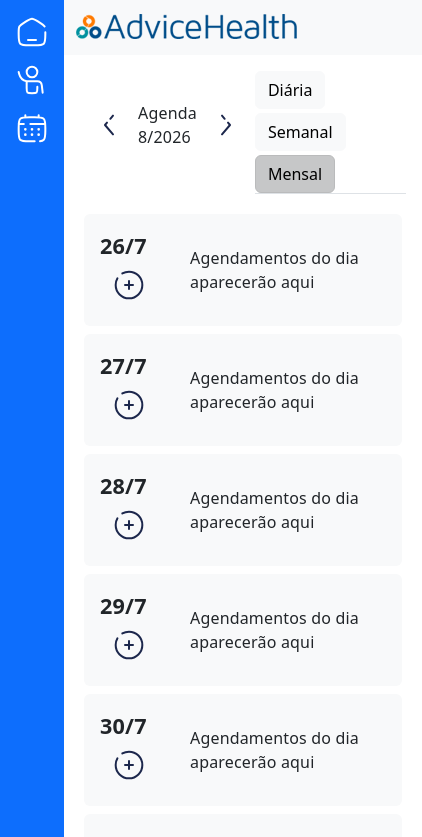
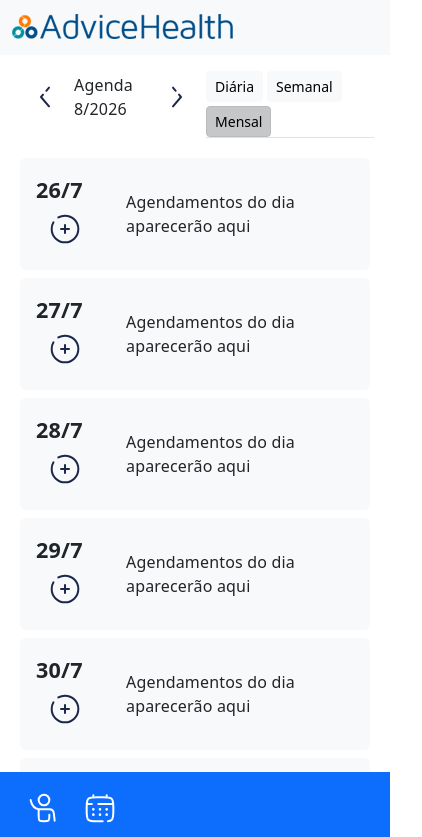
Before and after one commit to lauravivan/advice-health-teste, a React (Vite) app: page /schedules in a window 390 px wide. Shown: the top 837 px of the page, 422 px wide, since content can reach past the window. Built offline with nearby package versions, Linux system fonts and the light colour scheme.

Commit message:
fix: responsiveness

```diff
--- a/src/App.tsx
+++ b/src/App.tsx
@@ -39,9 +39,9 @@ function App() {
 
   return (
     <BrowserRouter>
-      <main className="d-flex w-100 h-100">
+      <main className="d-flex flex-column flex-column-reverse flex-md-row w-100 h-100">
         <Aside />
-        <div className="d-flex flex-column w-100 h-100">
+        <div className="d-flex flex-column w-100 h-100 mb-5">
           <Header />
           <div className="d-flex p-3 w-100 h-100">
             <Routes>
--- a/src/components/Aside.tsx
+++ b/src/components/Aside.tsx
@@ -4,13 +4,13 @@ import PersonIcon from './icons/Person';
 import HomeIcon from './icons/Home';
 
 const AsideIconItem = ({ children }: { children: React.ReactNode }) => {
-  return <li className="bg-secondary:hover">{children}</li>;
+  return <li className="bg-secondary:hover p-1">{children}</li>;
 };
 
 const Aside = () => {
   return (
-    <aside className="d-flex bg-primary h-100 w-[50px] p-3">
-      <ul className="list-unstyled d-flex flex-column gap-3">
+    <aside className="d-flex bg-primary h-md-100 pt-3 p-md-3 z-3">
+      <ul className="list-unstyled d-flex flex-md-column gap-3">
         <AsideIconItem>
           <Link title="Página inicial" to="/">
             <HomeIcon />
--- a/src/db/schedules.json
+++ b/src/db/schedules.json
@@ -5,7 +5,7 @@
     "date": "2026-08-19T09:00:00",
     "status": "ATTENDED",
     "transferred": false,
-    "price": 350.0,
+    "price": "350.0",
     "patient": {
       "fullName": "Carlos Eduardo Silva",
       "cpf": "123.456.789-01",
@@ -30,7 +30,7 @@
     "date": "2026-08-19T10:30:00",
     "status": "ATTENDED",
     "transferred": true,
-    "price": 280.0,
+    "price": "280.0",
     "patient": {
       "fullName": "Ana Paula Mendes",
       "cpf": "234.567.890-12",
@@ -47,7 +47,7 @@
     },
     "paymentInfo": {
       "method": "CREDIT-CARD",
-      "installments": 2
+      "installments": "2"
     }
   },
   {
@@ -56,7 +56,7 @@
     "date": "2026-08-20T08:30:00",
     "status": "CANCELED",
     "transferred": false,
-    "price": 250.0,
+    "price": "250.0",
     "patient": {
       "fullName": "Marcos Vinícius Rocha",
       "cpf": "345.678.901-23",
@@ -81,7 +81,7 @@
     "date": "2026-08-20T14:00:00",
     "status": "ATTENDED",
     "transferred": false,
-    "price": 320.0,
+    "price": "320.0",
     "patient": {
       "fullName": "Fernanda Oliveira Costa",
       "cpf": "456.789.012-34",
@@ -98,7 +98,7 @@
     },
     "paymentInfo": {
       "method": "CREDIT-CARD",
-      "installments": 3
+      "installments": "3"
     }
   },
   {
@@ -107,7 +107,7 @@
     "date": "2026-08-21T09:30:00",
     "status": "SCHEDULED",
     "transferred": false,
-    "price": 300.0,
+    "price": "300.0",
     "patient": {
       "fullName": "Ricardo Almeida Santos",
       "cpf": "567.890.123-45",
@@ -132,7 +132,7 @@
     "date": "2026-08-21T15:30:00",
     "status": "SCHEDULED",
     "transferred": true,
-    "price": 380.0,
+    "price": "380.0",
     "patient": {
       "fullName": "Juliana Martins Pereira",
       "cpf": "678.901.234-56",
@@ -149,7 +149,7 @@
     },
     "paymentInfo": {
       "method": "CREDIT-CARD",
-      "installments": 4
+      "installments": "4"
     }
   },
   {
@@ -158,7 +158,7 @@
     "date": "2026-08-22T10:00:00",
     "status": "CANCELED",
     "transferred": true,
-    "price": 290.0,
+    "price": "290.0",
     "patient": {
       "fullName": "Camila Ferreira Lima",
       "cpf": "789.012.345-67",
@@ -183,7 +183,7 @@
     "date": "2026-08-24T16:00:00",
     "status": "SCHEDULED",
     "transferred": false,
-    "price": 330.0,
+    "price": "330.0",
     "patient": {
       "fullName": "Daniel Henrique Souza",
       "cpf": "890.123.456-78",
@@ -200,7 +200,7 @@
     },
     "paymentInfo": {
       "method": "CREDIT-CARD",
-      "installments": 2
+      "installments": "2"
     }
   },
   {
@@ -209,7 +209,7 @@
     "date": "2026-08-25T11:00:00",
     "status": "ATTENDED",
     "transferred": true,
-    "price": 270.0,
+    "price": "270.0",
     "patient": {
       "fullName": "Beatriz Cristina Alves",
       "cpf": "901.234.567-89",
@@ -234,7 +234,7 @@
     "date": "2026-08-26T13:30:00",
     "status": "SCHEDULED",
     "transferred": false,
-    "price": 310.0,
+    "price": "310.0",
     "patient": {
       "fullName": "Gustavo Henrique Martins",
       "cpf": "012.345.678-90",
@@ -259,7 +259,7 @@
     "date": "2026-08-27T08:00:00",
     "status": "CANCELED",
     "transferred": false,
-    "price": 350.0,
+    "price": "350.0",
     "patient": {
       "fullName": "Larissa Fernanda Gomes",
       "cpf": "112.233.445-56",
@@ -276,7 +276,7 @@
     },
     "paymentInfo": {
       "method": "CREDIT-CARD",
-      "installments": 2
+      "installments": "2"
     }
   }
 ]
--- a/src/index.css
+++ b/src/index.css
@@ -34,16 +34,31 @@
 }
 
 #root {
-  min-height: 100svh;
   width: 100vw;
-  height: 100vh;
   display: flex;
   box-sizing: border-box;
   max-width: 2000px;
   margin: auto;
+
+  @media (min-width: 768px) {
+    height: 100vh;
+  }
 }
 
 body {
   margin: 0;
   max-width: 100vw;
+  min-height: 100vh;
 }
+
+aside {
+  position: fixed;
+  bottom: 0;
+  width: 100%;
+
+  @media (min-width: 768px) {
+    position: relative;
+    bottom: auto;
+    width: 80px;
+  }
+}
--- a/src/pages/home/Dashboard.tsx
+++ b/src/pages/home/Dashboard.tsx
@@ -60,11 +60,11 @@ const Dashboard = () => {
 
   return (
     <div className="d-flex flex-column w-100 h-100 gap-3">
-      <div className="d-flex gap-3">
+      <div className="d-flex flex-column flex-md-row gap-3">
         <div className="w-25 d-flex align-items-end h-100">
           <img className="img-fluid h-auto" src={DoctorsImg} />
         </div>
-        <div className="d-flex flex-fill gap-3">
+        <div className="d-flex flex-column flex-md-row flex-fill gap-3">
           <DashboardCard title="Número de agendamentos do dia">
             <span>{getDailyTotalSchedules()}</span>
           </DashboardCard>
--- a/src/pages/professional/AddEditProfessional.tsx
+++ b/src/pages/professional/AddEditProfessional.tsx
@@ -44,8 +44,8 @@ const AddEditProfessional = ({ editMode = false }: { editMode?: boolean }) => {
         <h2 className="text-center mt-3">
           {editMode ? 'Editar' : 'Cadastrar'} profissional
         </h2>
-        <div className="d-flex w-100 h-100">
-          <div className="flex-fill w-75 m-auto bg-light rounded p-3">
+        <div className="d-flex flex-column flex-md-row w-100 h-100">
+          <div className="flex-fill w-100 w-md-75 m-md-auto bg-light rounded p-3">
             <p className="fst-italic">
               Preencha as informações da pessoa profissional
             </p>
--- a/src/pages/schedule/Schedules.tsx
+++ b/src/pages/schedule/Schedules.tsx
@@ -82,7 +82,7 @@ const Schedules = () => {
             <li className="nav-item">
               <button
                 type="button"
-                className={`btn btn-light${daily ? ' active' : ''}`}
+                className={`btn btn-sm btn-light${daily ? ' active' : ''}`}
                 onClick={() => setCurrentView('DAILY')}
               >
                 Diária
@@ -91,7 +91,7 @@ const Schedules = () => {
             <li className="nav-item">
               <button
                 type="button"
-                className={`btn btn-light${weekly ? ' active' : ''}`}
+                className={`btn btn-sm btn-light${weekly ? ' active' : ''}`}
                 onClick={() => setCurrentView('WEEKLY')}
               >
                 Semanal
@@ -100,7 +100,7 @@ const Schedules = () => {
             <li className="nav-item">
               <button
                 type="button"
-                className={`btn btn-light${monthly ? ' active' : ''}`}
+                className={`btn btn-sm btn-light${monthly ? ' active' : ''}`}
                 onClick={() => setCurrentView('MONTHLY')}
               >
                 Mensal
```
